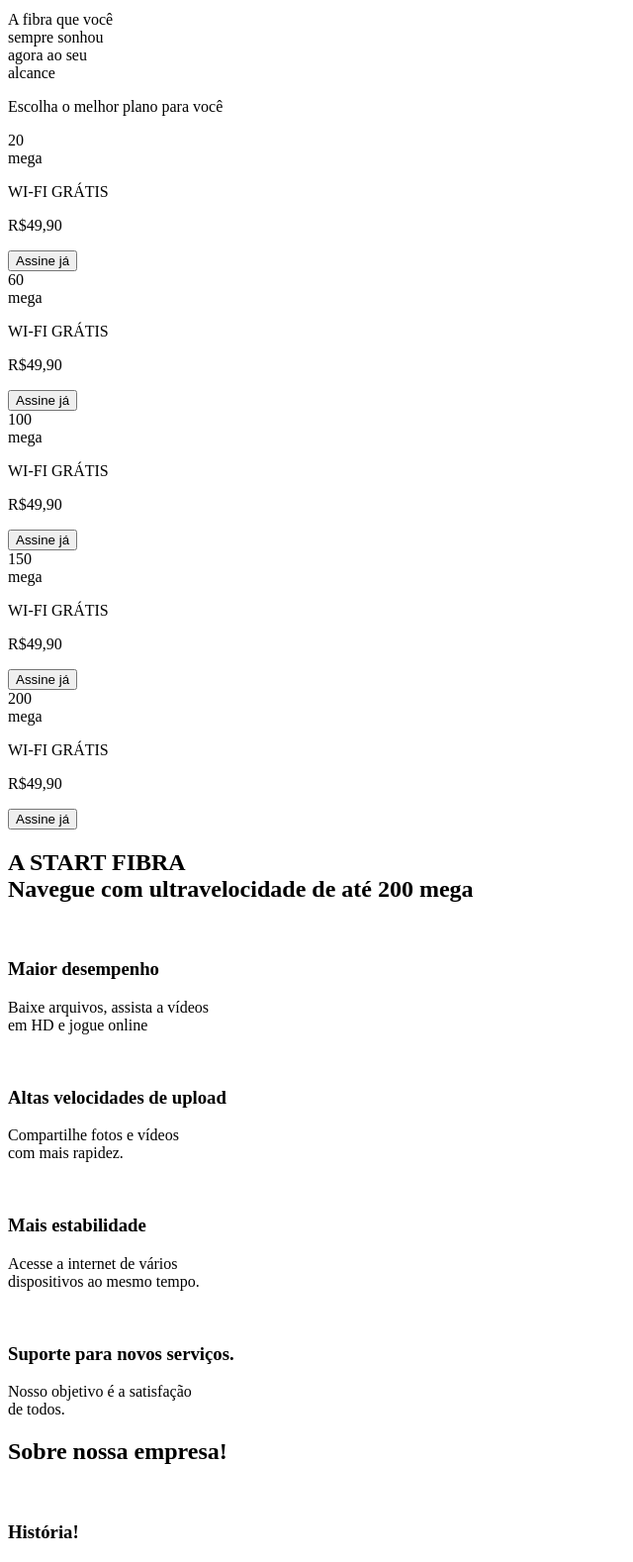
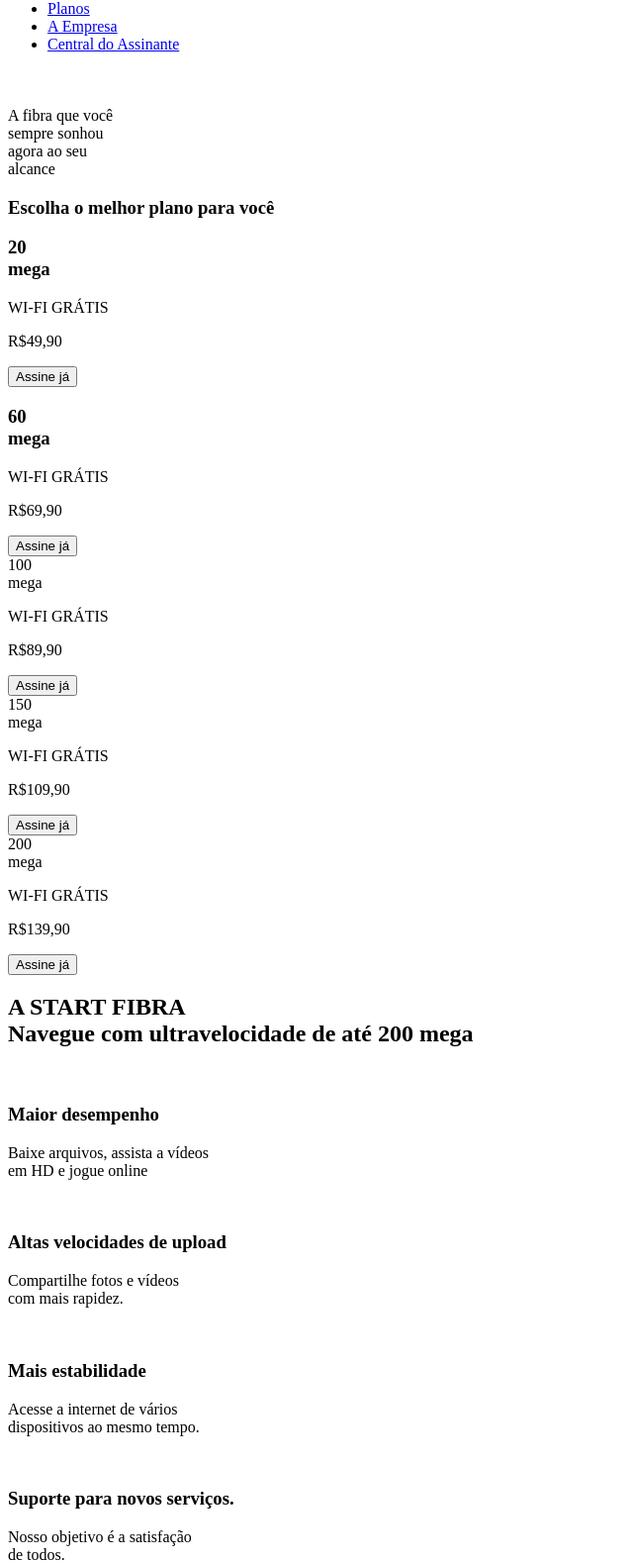
Before and after one commit to Henrique018/STARTNET, a plain HTML site: page Front-end/index.html in a window 1280 px wide. Shown: the part 52-1630 px from the top of the page at 99% size, without its empty margins (0-640 px from the left). Drawn offline with Linux system fonts and the light colour scheme.

Commit message:
code changes

```diff
--- a/Front-end/index.html
+++ b/Front-end/index.html
@@ -1,166 +1,127 @@
 <!DOCTYPE HTML>
-<!--
-	Forty by HTML5 UP
-	html5up.net | @ajlkn
-	Free for personal and commercial use under the CCA 3.0 license (html5up.net/license)
--->
-<html>
+<html lang="pt-br">
+
 <head>
-		<title>StartNet</title>
 	<meta charset="utf-8" />
-		<meta name="viewport" content="width=device-width, initial-scale=1, user-scalable=no" />
+	<meta http-equiv="X-UA-Compatible" content="IE=edge">
+	<meta name="viewport" content="width=device-width, initial-scale=1.0">
 	<link rel="stylesheet" href="#" />
-		<noscript><link rel="stylesheet" href="#" /></noscript>
+	<title>STARTNET</title>
 </head>
-	<body class="is-preload">
 
-		<!-- Wrapper -->
-			<div id="wrapper">
-
-				<!-- Header -->
-					<header id="header" class="alt">
-
-						<nav>
-							<a href="index.html" class="logo"><strong>STARTNET</strong></a>
-						    <a href="#menu">Home</a>
-							<a href="#menu">Planos</a>
-							<a href="#menu">A Empresa</a>
-							<a href="#menu">Central do Assinante</a>
+<body>
+	<header id="top-header">
+		<div>
+			<nav class="top-nav">
+				<ul>
+					<li><a href="index.html" class="logo"><strong>StartNet</strong></a></li>
+					<li><a href="#menu">Home</a></li>
+					<li><a href="#menu">Planos</a></li>
+					<li><a href="#menu">A Empresa</a></li>
+					<li><a href="#menu">Central do Assinante</a></li>
+				</ul>
 			</nav>
+		</div>
 	</header>
-
-
-				<!-- Main -->
-					<div id="main">
-
-						<!-- One -->
-							<section id="one" class="tiles">
+	<section class="top-content">
+		<div class="image">
+			<img src="#" alt="" />
+		</div>
+		<h2><a href="landing.html" class="link"></a></h2>
+		<p>A fibra que você <br> sempre sonhou <br> agora ao seu <br> alcance</p>
+	</section>
+	<section id="middle-content">
+		<div class="maxwidth">
 			<article>
-									<span class="image">
-										<img src="#" alt="" />
-									</span>
-									<header class="major">
-										<h3><a href="landing.html" class="link"></a></h3>
-										<p>A fibra que você <br> sempre sonhou <br> agora ao seu <br> alcance</p>
-									</header>
+				<h3>Escolha o melhor plano para você</h3>
 			</article>
 			<article>
-									<header class="major">
-										<p>Escolha o melhor plano para você</p>
-									</header>
+				<h3> 20 <br> mega</h3>
+				<p>WI-FI GRÁTIS</p>
+				<P>R$49,90</P>
+				<button class="sign">Assine já</button>
 			</article>
 			<article>
-									<header class="major">
-										<h> 20 <br> mega</h>
+				<h3> 60 <br> mega</h3>
 				<p>WI-FI GRÁTIS</p>
-										<P>R$49,90</P>
-										<button class="button button1">Assine já</button>
-									</header>
+				<P>R$69,90</P>
+				<button class="sign">Assine já</button>
 			</article>
 			<article>
-									<header class="major">
-										<h> 60 <br> mega</h>
+				<h> 100 <br> mega</h>
 				<p>WI-FI GRÁTIS</p>
-										<P>R$49,90</P>
-										<button class="button button1">Assine já</button>
-									</header>
+				<P>R$89,90</P>
+				<button class="sign">Assine já</button>
 			</article>
 			<article>
-									<header class="major">
-										<h> 100 <br> mega</h>
+				<h> 150 <br> mega</h>
 				<p>WI-FI GRÁTIS</p>
-										<P>R$49,90</P>
-										<button class="button button1">Assine já</button>
-									</header>
+				<P>R$109,90</P>
+				<button class="sign">Assine já</button>
 			</article>
 			<article>
-									<header class="major">
-										<h> 150 <br> mega</h>
-										<p>WI-FI GRÁTIS</p>
-										<P>R$49,90</P>
-										<button class="button button1">Assine já</button>
-									</header>
-								</article>
-								<article>
-									<header class="major">
 				<h> 200 <br> mega</h>
 				<p>WI-FI GRÁTIS</p>
-										<P>R$49,90</P>
-										<button class="button button1">Assine já</button>
-									</header>
+				<P>R$139,90</P>
+				<button class="sign">Assine já</button>
 			</article>
+		</div>
 	</section>
-
-						<!-- Two -->
-							<section id="two">
-								<div class="inner">
-									<header class="major">
+	<section id="main-content">
+		<div class="maxwidth">
 			<h2>A START FIBRA <br> Navegue com ultravelocidade de até 200 mega</h2>
-									</header>
-									<header class="major">
+			<article>
 				<a href="#" class="#"><img src="#" alt="" /></a>
 				<h3>Maior desempenho</h3>
 				<p>Baixe arquivos, assista a vídeos <br> em HD e jogue online</p>
-									</header>
-									<header class="major">
+			</article>
+			<article>
 				<a href="#" class="#"><img src="#" alt="" /></a>
 				<h3>Altas velocidades de upload</h3>
 				<p>Compartilhe fotos e vídeos <br> com mais rapidez.</p>
-									</header>
-									<header class="major">
+			</article>
+			<article>
 				<a href="#" class="#"><img src="#" alt="" /></a>
 				<h3>Mais estabilidade</h3>
 				<p>Acesse a internet de vários <br> dispositivos ao mesmo tempo.</p>
-									</header>
-									<header class="major">
+			</article>
+			<article>
 				<a href="#" class="#"><img src="#" alt="" /></a>
 				<h3>Suporte para novos serviços.</h3>
 				<p>Nosso objetivo é a satisfação <br> de todos.</p>
-									</header>
+			</article>
 		</div>
 	</section>
-
-					</div>
-				<!-- Tree -->
-				<section id="tree">
-					<div class="inner">
-						<header class="major">
+	<section id="history-content">
+		<div class="maxwidth">
 			<h2>Sobre nossa empresa!</h2>
-						</header>
-						<header class="major">
+			<article>
 				<a href="#" class="#"><img src="#" alt="" /></a>
 				<h3>História!</h3>
-							<p>Nossa trajetória começou em 2021 <br> quando enxergamos a necessidade de um <br> provedor que fornecesse internet com <br> velocidade e estabilidade a um custo <br> acessível para todos</p>
-						</header>
-						<header class="major">
+				<p>Nossa trajetória começou em 2021 <br> quando enxergamos a necessidade de um <br> provedor que
+					fornecesse internet com <br> velocidade e estabilidade a um custo <br> acessível para todos</p>
+			</article>
+			<article>
 				<a href="#" class="#"><img src="#" alt="" /></a>
 				<h3>Missão</h3>
-							<p>Nossa missão é levar a comunicação através da internet com tecnologia de ponta. Expandi-la em todas as áreas <br> inclusive de dificil acesso.</p>
-						</header>
-						<header class="major">
+				<p>Nossa missão é levar a comunicação através da internet com tecnologia de ponta. Expandi-la em
+					todas as áreas <br> inclusive de dificil acesso.</p>
+			</article>
+			<article>
 				<a href="#" class="#"><img src="#" alt="" /></a>
 				<h3>Valores</h3>
 				<p>Somos um time apaixonados por servir <br> nossos clientes com qualidade e transparência.</p>
-						</header>
+			</article>
 		</div>
 	</section>
-
-		</div>
-
-				<!-- Footer -->
 	<footer id="footer">
-						<div class="inner">
+		<p>Telefone e Whatsapp: +55 11 1111-2222</p>
+		<p>Siga-nos em nossas <br> redes sociais:</p>
 		<ul class="icons">
-								<p>Siga-nos em nossas <br> redes sociais:</p>
 			<li><a href="#" class="icon brands alt fa-facebook-f"><span class="label">Facebook</span></a></li>
 			<li><a href="#" class="icon brands alt fa-instagram"><span class="label">Instagram</span></a></li>
 		</ul>
-							<ul class="copyright">
-								<p>Copyright &copy; 2021 STARTNET.</p>
-							</ul>
-						</div>
+		<p>Startnet-cnpj: 48.520.165/0003-90</p>
 	</footer>
-
-			</div>
 </body>
 </html>
```
Lines whose indentation alone changed are shown as unchanged.
